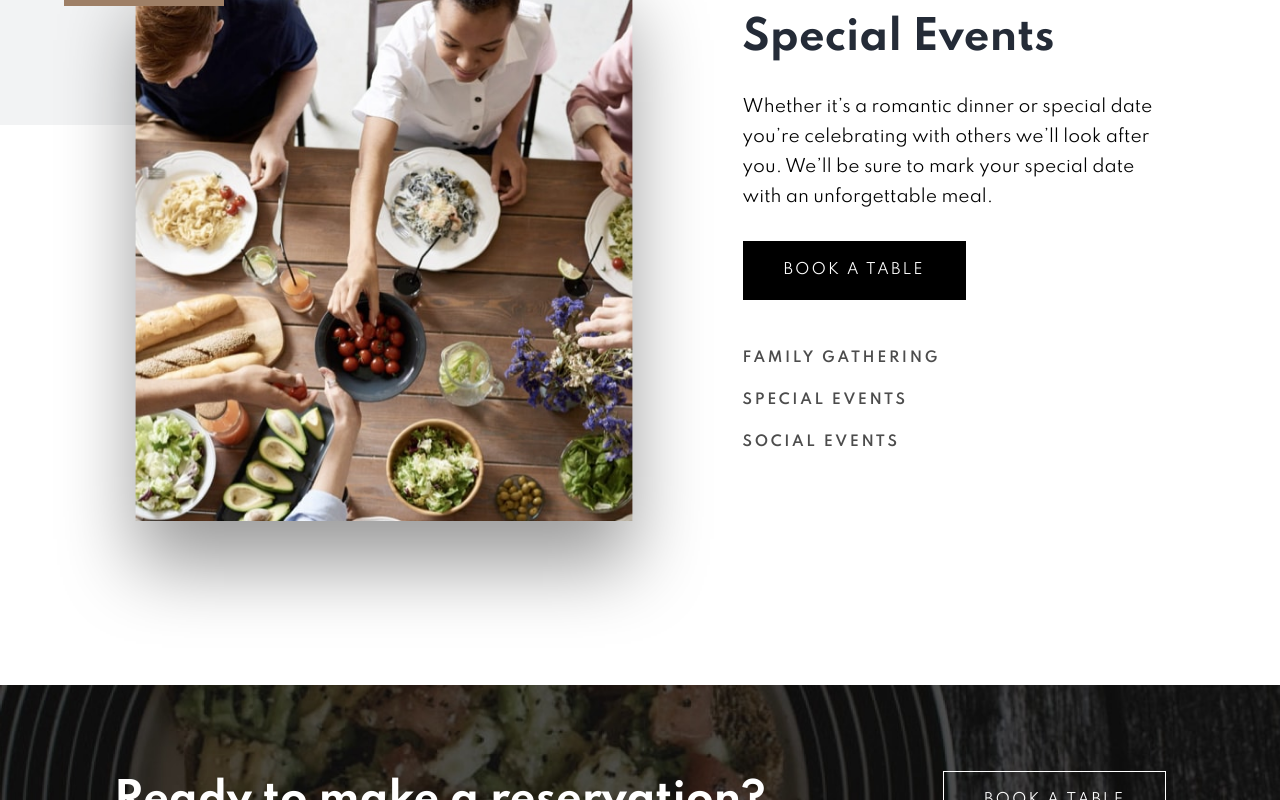
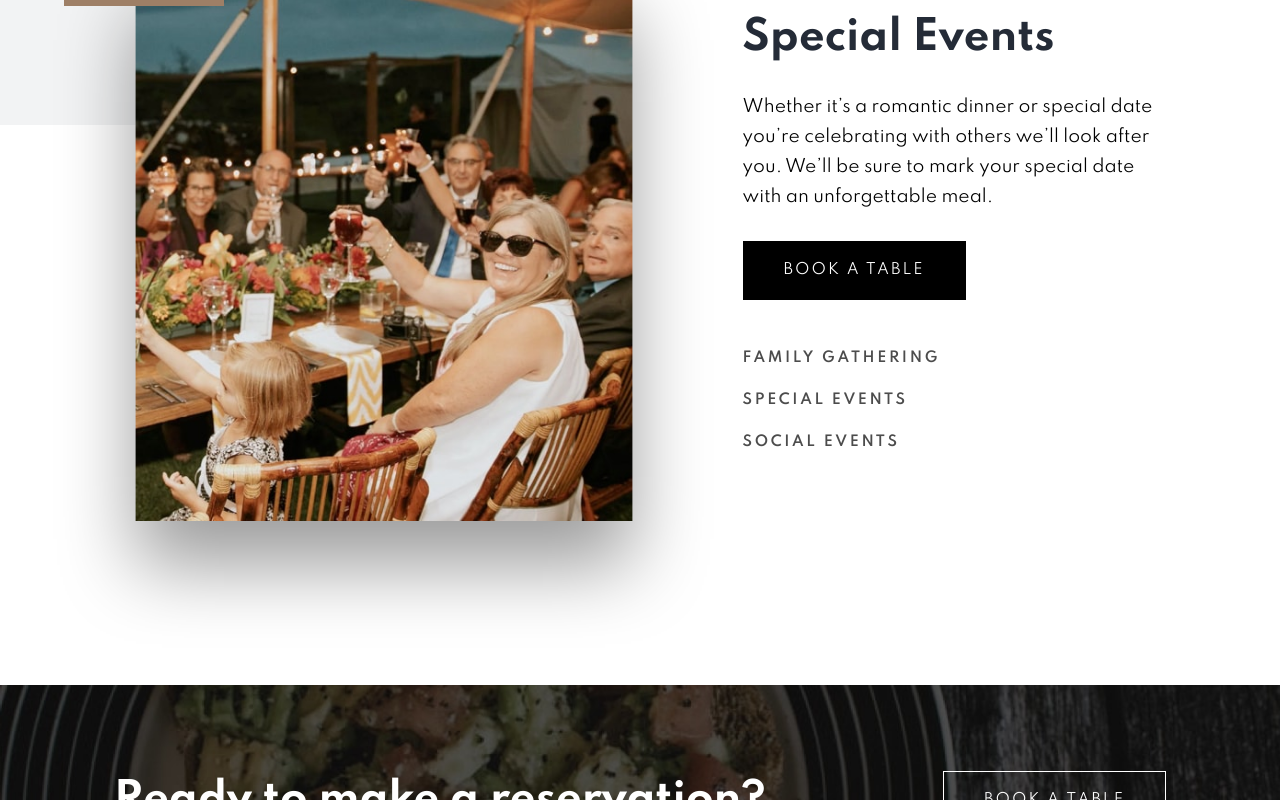
Before and after one commit to abdulsamadayoade/FoodHunt, a plain HTML site: page index.html in a window 1280 px wide. Both pictures are taken after a click on the button "SPECIAL EVENTS". Shown: the part 3007-3807 px from the top of the page. Drawn offline with Linux system fonts and the light colour scheme.

Commit message:
Fix the image and text switch in the events section

```diff
--- a/app.js
+++ b/app.js
@@ -2,15 +2,18 @@
 const events = [
     {
         title: 'Family Gathering',
-        description: 'We love catering for entire families. So please bring everyone along for a special meal with your loved ones. We’ll provide a memorable experience for all.'
+        description: 'We love catering for entire families. So please bring everyone along for a special meal with your loved ones. We’ll provide a memorable experience for all.',
+        image: document.querySelector('#event__image--family'),
     },
     {
         title: 'Special Events',
-        description: 'Whether it’s a romantic dinner or special date you’re celebrating with others we’ll look after you. We’ll be sure to mark your special date with an unforgettable meal.'
+        description: 'Whether it’s a romantic dinner or special date you’re celebrating with others we’ll look after you. We’ll be sure to mark your special date with an unforgettable meal.',
+        image: document.querySelector('#event__image--special'),
     },
     {
         title: 'Social Events',
-        description: 'Are you looking to have a larger social event? No problem! We’re more than happy to cater for big parties. We’ll work with you to make your event a hit with everyone.'
+        description: 'Are you looking to have a larger social event? No problem! We’re more than happy to cater for big parties. We’ll work with you to make your event a hit with everyone.',
+        image: document.querySelector('#event__image--social'),
     }
 ];
 
@@ -20,6 +23,7 @@ const events = [
 const eventHeading = document.querySelector('#event__heading');
 const eventDescription = document.querySelector('#event__description');
 const eventItems = document.querySelectorAll('.event__item');
+const eventImages = document.querySelectorAll('.event__img');
 
 
 // CLICK ON THE BUTTONS
@@ -27,5 +31,9 @@ eventItems.forEach(function (item, i) {
     item.addEventListener('click', function () {
         eventHeading.innerText = events[i].title;
         eventDescription.innerText = events[i].description;
+        eventImages.forEach(item => {
+            item.classList.remove('show');
+        })
+        events[i].image.classList.add('show');
     })
 })
--- a/index.html
+++ b/index.html
@@ -138,8 +138,12 @@
                 <div class="row">
                     <div class="col-2">
                         <div class="event__image--box">
-                            <img src="images/family-gathering-desktop.jpg" class="show" class="event__img"
-                                alt="family eating together">
+                            <img src="images/family-gathering-desktop.jpg" id="event__image--family"
+                                class="show event__img" alt="family eating together">
+                            <img src="images/special-events-desktop.jpg" id="event__image--special" class="event__img"
+                                alt="family raising their drinks">
+                            <img src="images/social-events-desktop.jpg" id="event__image--social" class="event__img"
+                                alt="wine glasses on the table surrouned by people">
                         </div>
                     </div>
                     <div class="col-2">
--- a/style.css
+++ b/style.css
@@ -290,9 +290,13 @@ h3 {
 }
 
 .event__image--box img {
-    display: block;
+    display: none;
     box-shadow: 0rem 4.9rem 7.9rem 0rem rgba(0, 0, 0, 0.4);
     transform: scale(.92);
+}
+
+.event__image--box .show {
+    display: block;
 }
 
 .event__text--box {
```
